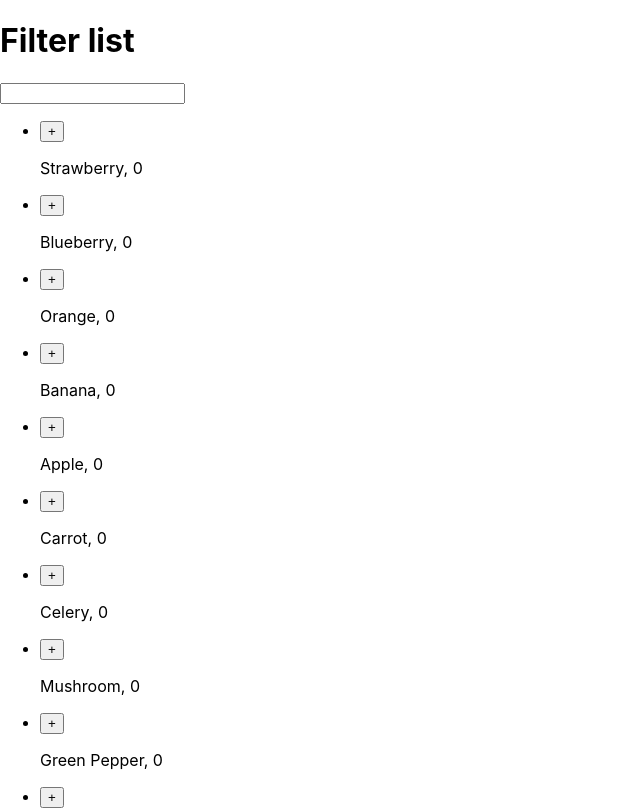
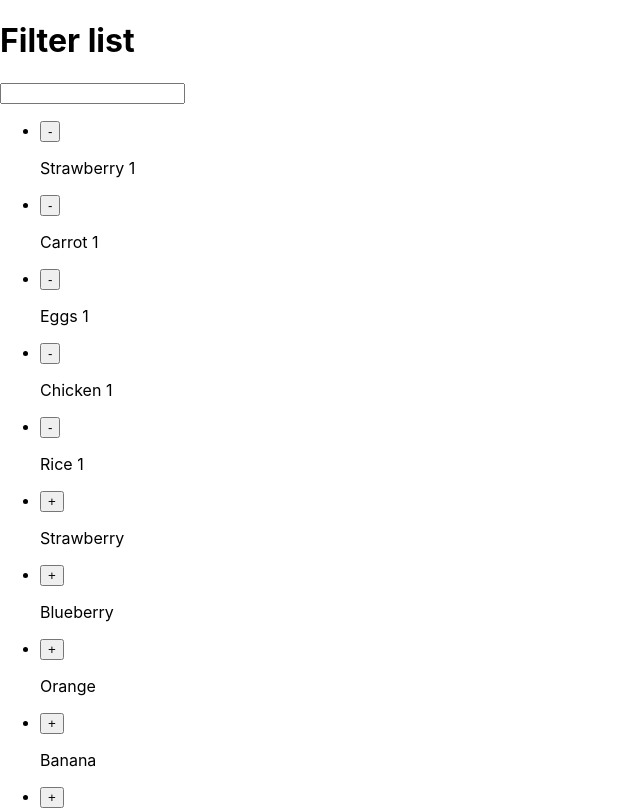
Before and after one commit to amit751/-Groceries-list, a React (Create React App) app in the folder groceries/: page / in a window 1280 px wide. Shown: the top 810 px of the page, without its empty margins (0-640 px from the left). Built offline with nearby package versions, Linux system fonts and the light colour scheme.

Commit message:
FUNCTUNALITY WORKS Except FILter

```diff
--- a/groceries/src/components/BasketItem.js
+++ b/groceries/src/components/BasketItem.js
@@ -1,10 +1,11 @@
 
 
-export default function BasketItem(props){
-  console.log(props);
+export default function BasketItem({name, counter , onclickDecrease}){
+
  return(
     <li>
-      <p>{props.counter},{props.counter}</p>
+      <button onClick={() => {onclickDecrease(name)}}>-</button>
+      <p>{name} {counter}</p>
     </li>
  );
 }
--- a/groceries/src/components/BasketList.js
+++ b/groceries/src/components/BasketList.js
@@ -1,6 +1,13 @@
 import react , {useState} from "react";
+import BasketItem from "./BasketItem";
 
-export default function BasketList(props){
+export default function BasketList({basketList, onclickDecrease}){
 
-
+    return (
+      basketList.map((item, index) => {
+          return(
+              <BasketItem name={item.name} counter={item.counter} onclickDecrease={onclickDecrease} key={"#" + index}/>
+          );
+      })
+    );
 }
--- a/groceries/src/components/GroceryItem.js
+++ b/groceries/src/components/GroceryItem.js
@@ -1,20 +1,11 @@
 import react , {useState} from "react";
 
-export default function GroceryItem(props){
-    const [counter, setCounter] = useState(0);
+export default function GroceryItem({name, onclick}){
 
     return(
         <li>
-            <button
-             onClick={() => {
-                setCounter(counter + 1);
-                props.updateBasketList(props.name, counter,setCounter)
-                }}
-            >
-
-             +
-            </button>
-            <p>{props.name}, {counter}</p>
+            <button onClick={() => {onclick(name);}}> + </button>
+            <p>{name} </p>
         </li>
     );
 
--- a/groceries/src/components/GroceryList.js
+++ b/groceries/src/components/GroceryList.js
@@ -1,40 +1,54 @@
 import react , {useState} from "react";
 import GroceryItem from "./GroceryItem.js";
 import BasketItem from "./BasketItem.js";
-
+import BasketList from "./BasketList.js";
 
 export default function GroceryList(props){
 
-  const basketList = [];
+    const [basketList, setBasketList] = useState([
+      {name: 'Strawberry', counter: 1},
+      {name: 'Carrot', counter: 1},
+      {name: 'Eggs', counter: 1},
+      {name: 'Chicken', counter: 1},
+      {name: 'Rice', counter: 1}
+    ]);
 
-  function updateBasketList(name, counter,setCounter) {
-    // const findItem = basketList.find((item) => item.name === name);
-    // if (!findItem) {
+    function onclickIncrease(name) {
+      const index = basketList.findIndex((item) => item.name === name);
+      if(index === -1) {
+        basketList.push({name: name, counter: 1});
+      } else {
+        ++basketList[index].counter;
+      }
+      setBasketList( basketList.slice());
+      console.log(basketList);
+    }
 
-    // }
-    const item = <BasketItem name={name} counter={counter} />
-    basketList.push(item);
-    console.log(basketList);
+    function onclickDecrease(name) {
+      const index = basketList.findIndex((item) => item.name === name);
+      if(basketList[index].counter === 1) {
+        basketList[index.counter] = 0;
+        basketList.splice(index, 1);
+      } else {
+        --basketList[index].counter;
+      }
+      setBasketList(basketList.slice());
+    }
 
-  }
+    const groceryList = props.grocerylist.map((item, index) => {
+        return (
+          <GroceryItem key={"#" + index} name={item} onclick={onclickIncrease}/>
+      );
+    });
 
 
-
-
-    const groceryList = props.grocerylist.map((item, index) => {
-     // const [itemconter, setInputStr] = useState('');
-        return (
-
-          <GroceryItem key={"#" + index} name={item} onClick={updateBasketList}/>
-      );
-    });
 
 
     return(
 
       <>
         <ul>
-          {basketList}
+          <BasketList basketList={basketList} onclickDecrease={onclickDecrease} />
         </ul>
         <ul>
           {groceryList}
```
Also changed, not shown: groceries/src/components/Filter.js (line endings or trailing spaces).
